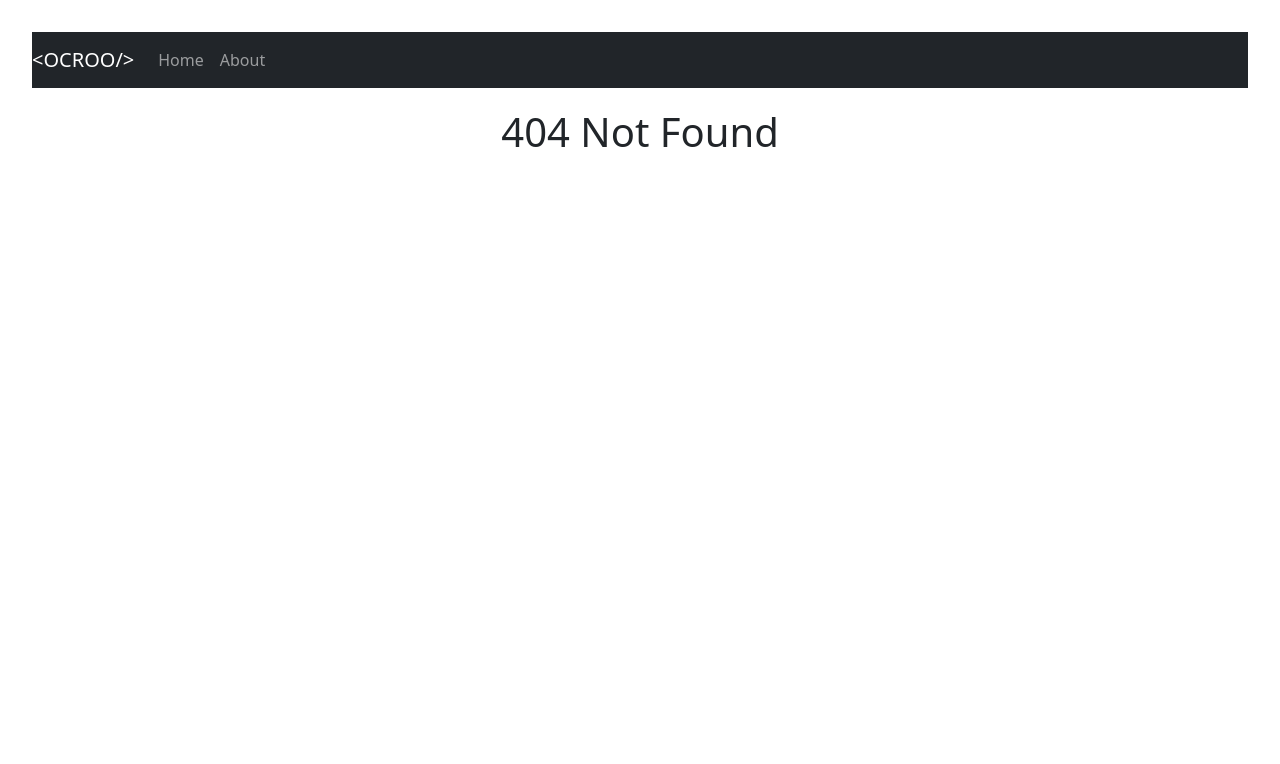
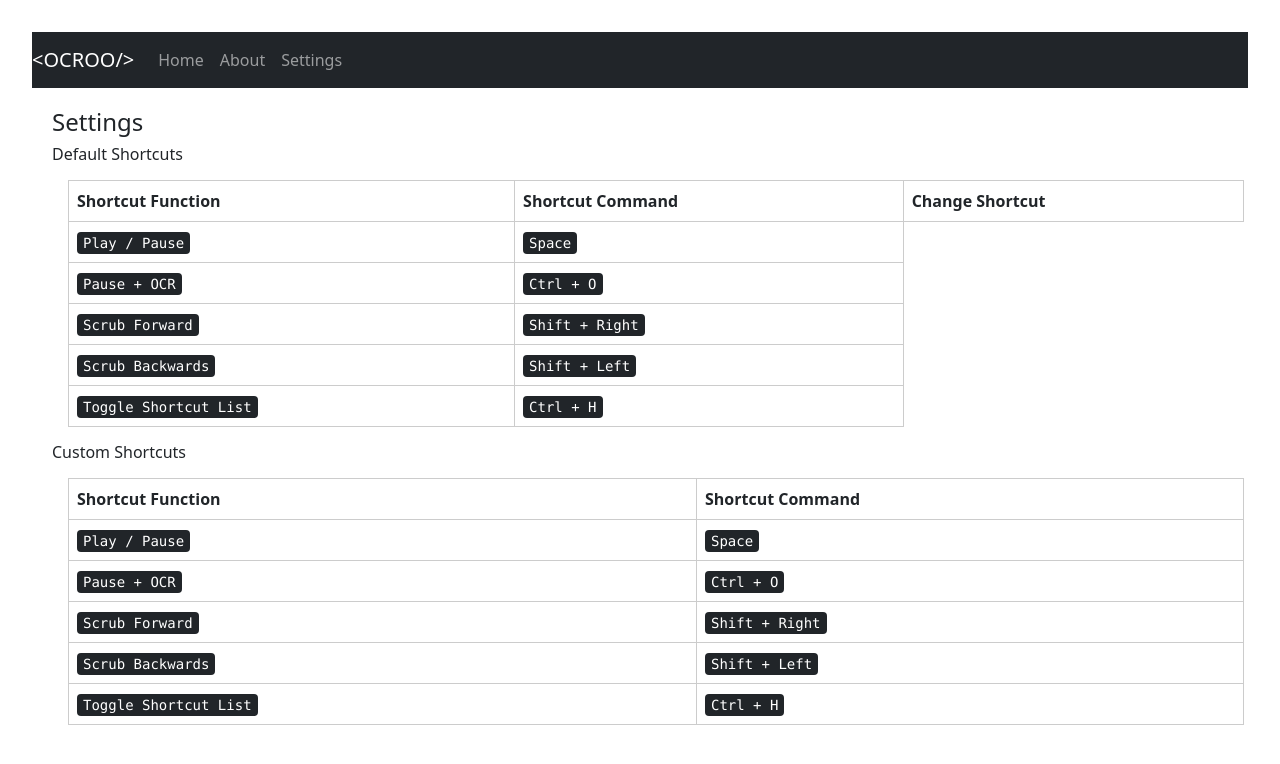
Before and after one commit to weedlesniper/advp-project-2, a React (Vite) app in the folder frontend/: page /settings in a window 1280 px wide. Before the commit this address had no page. Shown: the top 764 px of the page. Built offline with nearby package versions, Linux system fonts and the light colour scheme.

Commit message:
wip: visual component of custom shortcuts mostly done, need to complete logic

```diff
--- a/frontend/src/App.css
+++ b/frontend/src/App.css
@@ -68,6 +68,11 @@
 .page-heading{
   text-align: left;
   font-size:x-large;
+}
+
+.page-subheading{
+  text-align: left;
+  font-size:16px;;
 }
 
 .player-text {
@@ -150,3 +155,15 @@
   opacity: 0.6;
   cursor: not-allowed;
 }
+
+th, td {
+  border: 1px solid #ccc;
+  padding: 0.5rem;
+  text-align: left;
+}
+
+table {
+  margin: 1rem;
+  border-collapse: collapse;
+  width: 100%;
+}
--- a/frontend/src/App.jsx
+++ b/frontend/src/App.jsx
@@ -10,11 +10,14 @@ export default function App() {
 
     <div>
       <Navbar bg="dark" data-bs-theme="dark">
-          <Navbar.Brand to="/">&lt;OCROO/&gt;</Navbar.Brand>
-          <Nav className="me-auto">
-            <Nav.Link href="/">Home</Nav.Link>
-            <Nav.Link href="/about">About</Nav.Link>
-          </Nav>
+        <Navbar.Brand to="/">&lt;OCROO/&gt;</Navbar.Brand>
+        <Nav className="me-auto">
+
+          <Nav.Link href="/">Home</Nav.Link>
+          <Nav.Link href="/about">About</Nav.Link>
+          <Nav.Link href="/settings">Settings</Nav.Link>
+
+        </Nav>
       </Navbar>
       <main style={{ padding: 20 }}>
         <Outlet /> {/* child routes render here */}
--- a/frontend/src/main.jsx
+++ b/frontend/src/main.jsx
@@ -12,7 +12,7 @@ import App from "./App.jsx";
 import Home from "./pages/Home.jsx";
 import About from "./pages/About.jsx";
 import VideoPlayer from "./pages/VideoPlayer.jsx";
-
+import Settings from "./pages/Settings.jsx";
 const router = createBrowserRouter([
   {
     path: "/",
@@ -21,6 +21,7 @@ const router = createBrowserRouter([
       { index: true, element: <Home /> },          // "/"
       { path: "videos/:id", element: <VideoPlayer /> }, //path for a specific video selected
       { path: "about", element: <About /> },       // "/about"
+      { path: "settings", element: <Settings /> },
       { path: "*", element: <h1>404 Not Found</h1> },
     ],
   },
--- /dev/null
+++ b/frontend/src/pages/Settings.jsx
@@ -0,0 +1,70 @@
+import "../App.css";
+
+export default function Settings() {
+    return (
+
+        <div class="align-items: center">
+            <h1 className="page-heading"> Settings</h1>
+            <h1 className="page-subheading"> Default Shortcuts</h1>
+            <table>
+                <thead>
+                    <th>Shortcut Function</th>
+                    <th>Shortcut Command</th>
+                    <th>Change Shortcut</th>
+                </thead>
+                <tbody>
+                    <tr>
+                        <td><kbd>Play / Pause</kbd></td>
+                        <td><kbd>Space</kbd></td>
+                    </tr>
+                    <tr>
+                        <td><kbd>Pause + OCR</kbd></td>
+                        <td><kbd>Ctrl + O</kbd></td>
+                    </tr>
+                    <tr>
+                        <td><kbd>Scrub Forward </kbd></td>
+                        <td><kbd>Shift + Right</kbd></td>
+                    </tr>
+                    <tr>
+                        <td><kbd>Scrub Backwards</kbd></td>
+                        <td><kbd>Shift + Left</kbd></td>
+                    </tr>
+                    <tr>
+                        <td><kbd>Toggle Shortcut List</kbd></td>
+                        <td><kbd>Ctrl + H</kbd></td>
+                    </tr>
+                </tbody>
+            </table>
+            <h1 className="page-subheading"> Custom Shortcuts</h1>
+            <table>
+                <thead>
+                    <th>Shortcut Function</th>
+                    <th>Shortcut Command</th>
+                </thead>
+                <tbody>
+                    <tr>
+                        <td><kbd>Play / Pause</kbd></td>
+                        <td><kbd>Space</kbd></td>
+                    </tr>
+                    <tr>
+                        <td><kbd>Pause + OCR</kbd></td>
+                        <td><kbd>Ctrl + O</kbd></td>
+                    </tr>
+                    <tr>
+                        <td><kbd>Scrub Forward </kbd></td>
+                        <td><kbd>Shift + Right</kbd></td>
+                    </tr>
+                    <tr>
+                        <td><kbd>Scrub Backwards</kbd></td>
+                        <td><kbd>Shift + Left</kbd></td>
+                    </tr>
+                    <tr>
+                        <td><kbd>Toggle Shortcut List</kbd></td>
+                        <td><kbd>Ctrl + H</kbd></td>
+                    </tr>
+                </tbody>
+            </table>
+        </div>
+
+    );
+}
```
